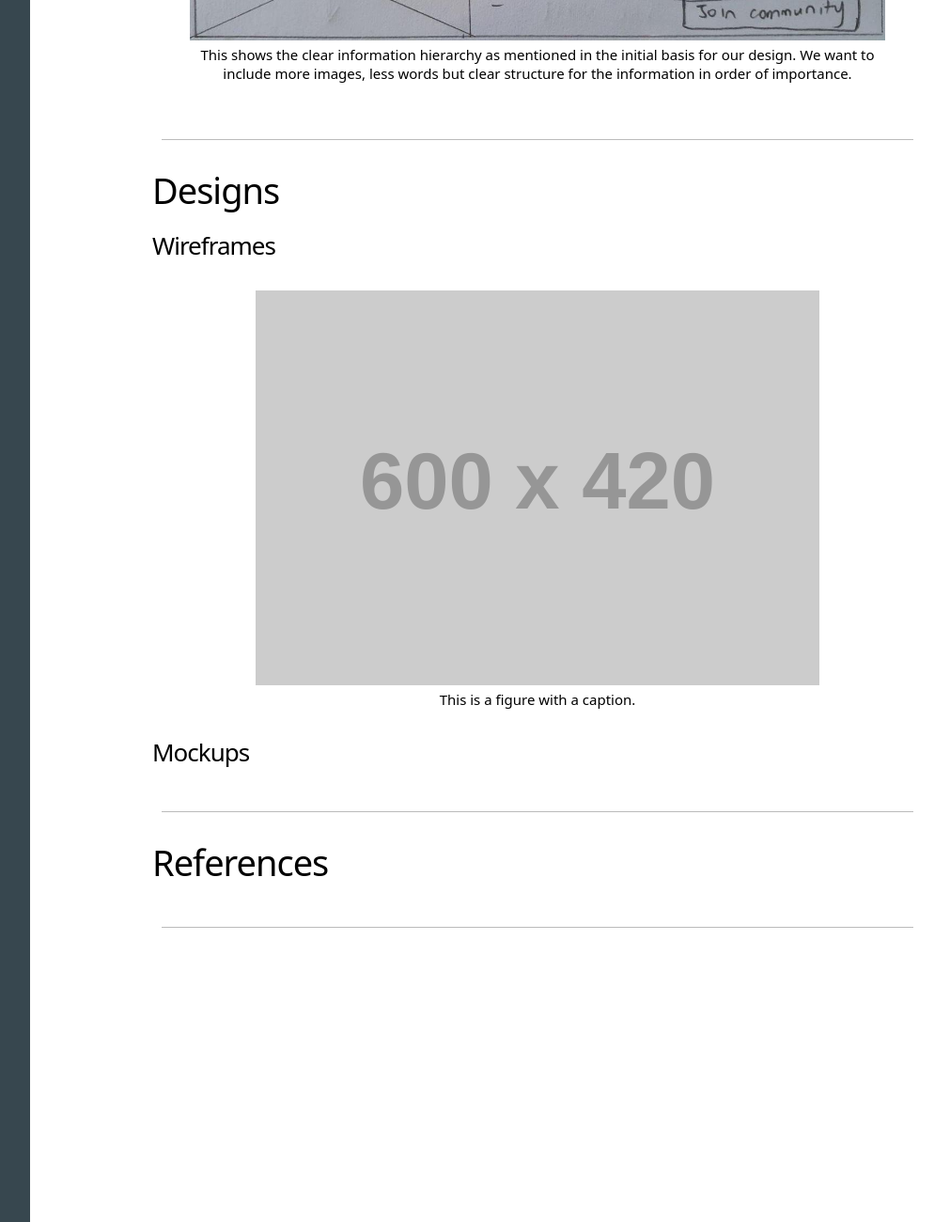
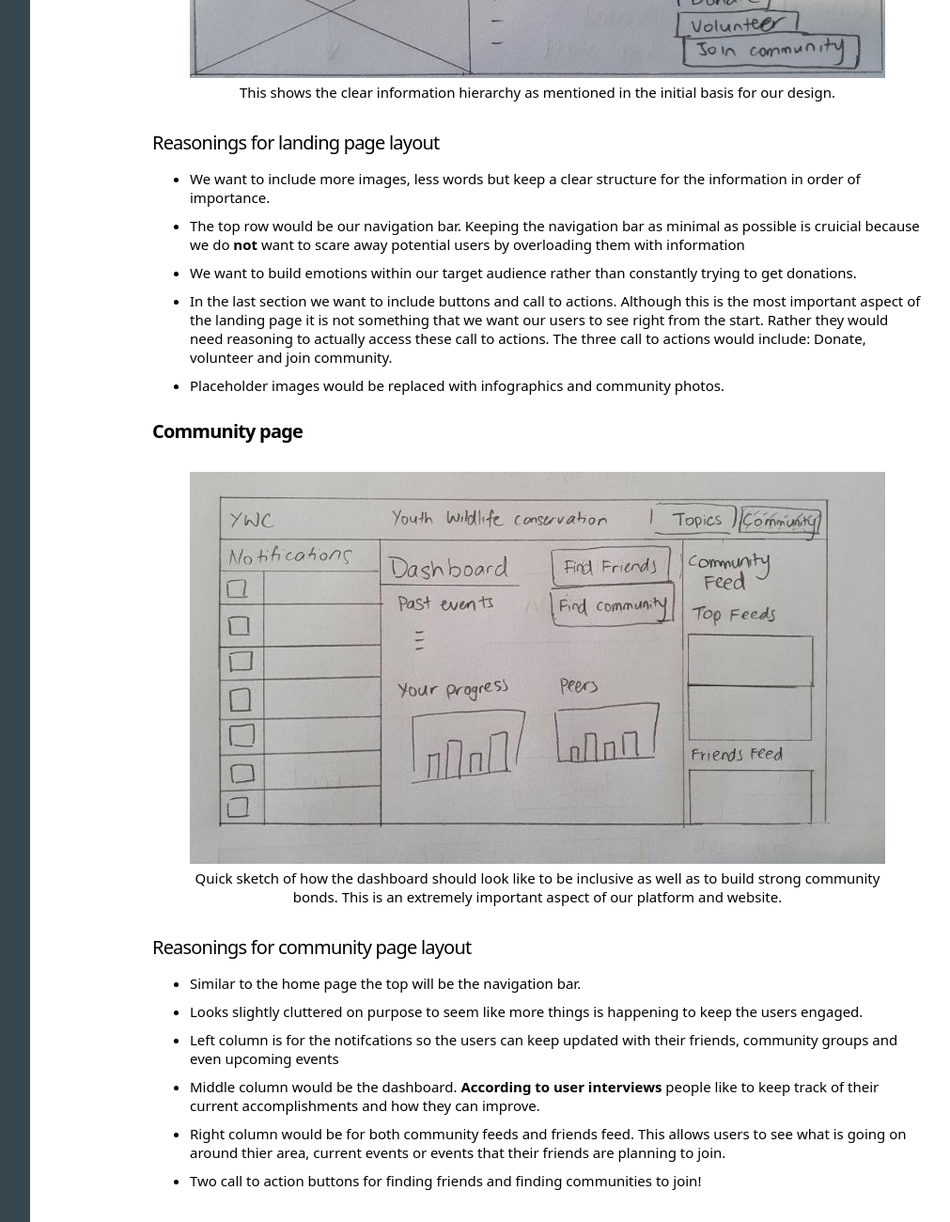
Before and after one commit to Alton999/WebProposal, a plain HTML site: page index.html in a window 1280 px wide. Shown: the part 7660-8960 px from the top of the page at 94% size, without its empty margins (168-1179 px from the left). Drawn offline with Linux system fonts and the light colour scheme; placeholder pictures from the web are drawn by us.

Commit message:
Up to wireframes

```diff
--- a/index.html
+++ b/index.html
@@ -203,11 +203,34 @@
 				<p>We do not necessarily have to use these training programs but things like this can defintiely build a strong passion for the environment in general for kids/youths/teenagers.</p>
 				<blockquote>'Getting kids to engage with the natural world in a meaningful way should not involve the feeling of disconnect and superiority that comes with feeding peanuts to an elephant through wrought-iron gates. We need our children to respect animals and the natural world, a task that really can’t be done through the guise of water parks and exotic animal souvenirs.' - Kate Good</blockquote>
 			<h3 id="sketches">Sketches</h3>
+			<h4><strong>Landing page layout</strong></h4>
 			<figure>
 				<img src="Assets/Moodboard-images/Landing_page_sketch.jpg" alt="Landing page sketch">
-				<figcaption>This shows the clear information hierarchy as mentioned in the initial basis for our design. We want to include more images, less words but clear structure for the information in order of importance.</figcaption>
+				<figcaption>This shows the clear information hierarchy as mentioned in the initial basis for our design.</figcaption>
 			</figure>
-			<p></p>
+			<h4>Reasonings for landing page layout</h4>
+			<ul class='list-styles'>
+				<li>We want to include more images, less words but keep a clear structure for the information in order of importance.</li>
+				<li>The top row would be our navigation bar. Keeping the navigation bar as minimal as possible is cruicial because we do <strong>not</strong> want to scare away potential users by overloading them with information</li>
+				<li>We want to build emotions within our target audience rather than constantly trying to get donations.</li>
+				<li>In the last section we want to include buttons and call to actions. Although this is the most important aspect of the landing page it is not something that we want our users to see right from the start. Rather they would need reasoning to actually access these call to actions. The three call to actions would include: Donate, volunteer and join community.</li>
+				<li>Placeholder images would be replaced with infographics and community photos.</li>
+			</ul>
+			<h4><strong>Community page</strong></h4>
+			<figure>
+				<img src="Assets/Moodboard-images/Community_example.jpg" alt="Example of community dashboard for interactions">
+				<figcaption>Quick sketch of how the dashboard should look like to be inclusive as well as to build strong community bonds. This is an extremely important aspect of our platform and website.</figcaption>
+			</figure>
+			<h4>Reasonings for community page layout</h4>
+			<ul class='list-styles'>
+				<li>Similar to the home page the top will be the navigation bar.</li>
+				<li>Looks slightly cluttered on purpose to seem like more things is happening to keep the users engaged.</li>
+				<li>Left column is for the notifcations so the users can keep updated with their friends, community groups and even upcoming events</li>
+				<li>Middle column would be the dashboard. <strong>According to user interviews</strong> people like to keep track of their current accomplishments and how they can improve.</li>
+				<li>Right column would be for both community feeds and friends feed. This allows users to see what is going on around thier area, current events or events that their friends are planning to join.</li>
+				<li>Two call to action buttons for finding friends and finding communities to join!</li>
+			</ul>
+
 		</section>
 		<section id="designs">
 			<h2>Designs</h2>
--- a/style.css
+++ b/style.css
@@ -146,6 +146,9 @@ figure img {
 	list-style-type: none;
 	padding-bottom: 10px;
 }
+.list-styles > li {
+	padding-bottom: 10px;
+}
 .flex-container {
 	display: inline-flex;
 }
```
Also changed, not shown: Assets/Moodboard-images/Community_example.jpg (added).
